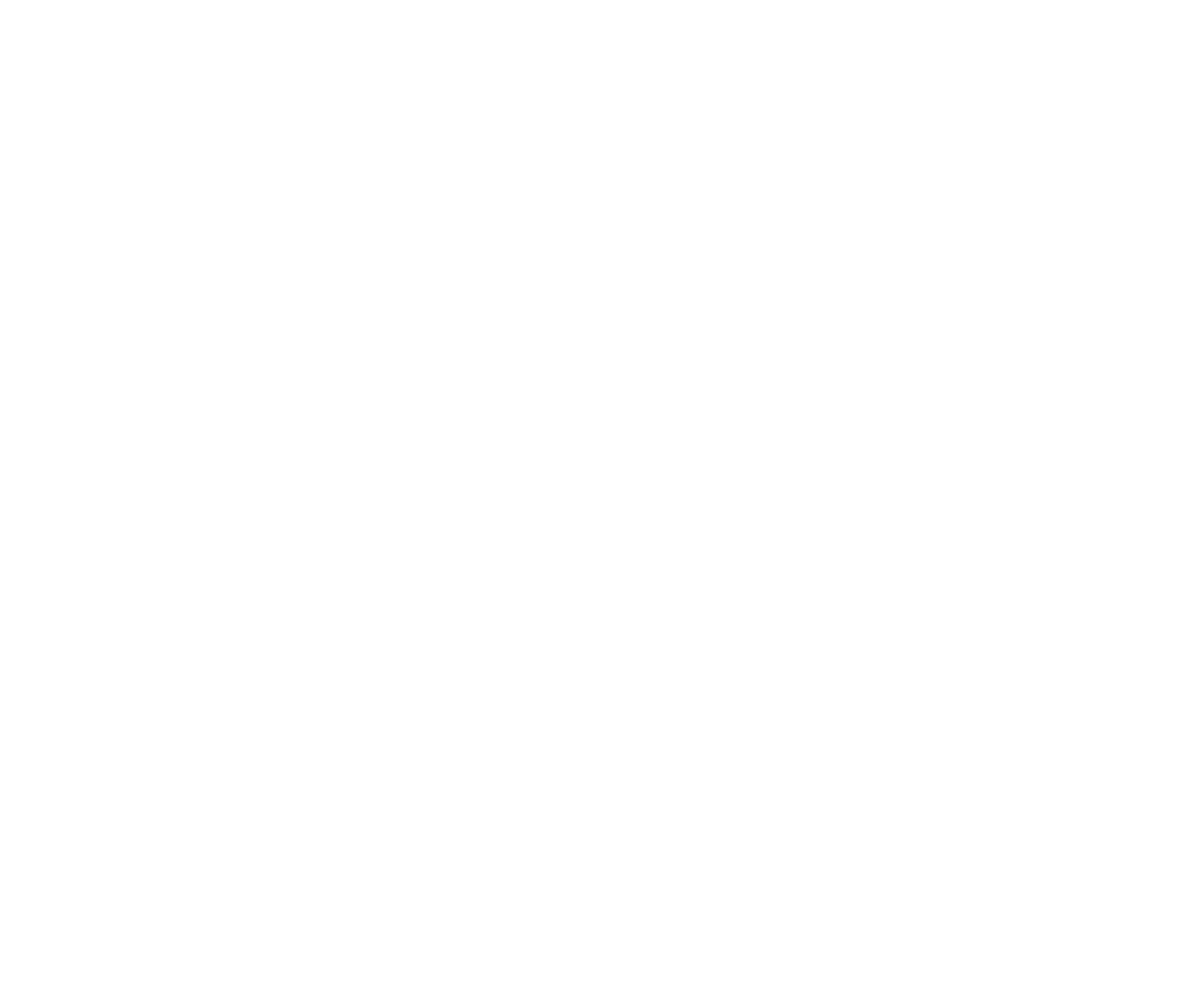
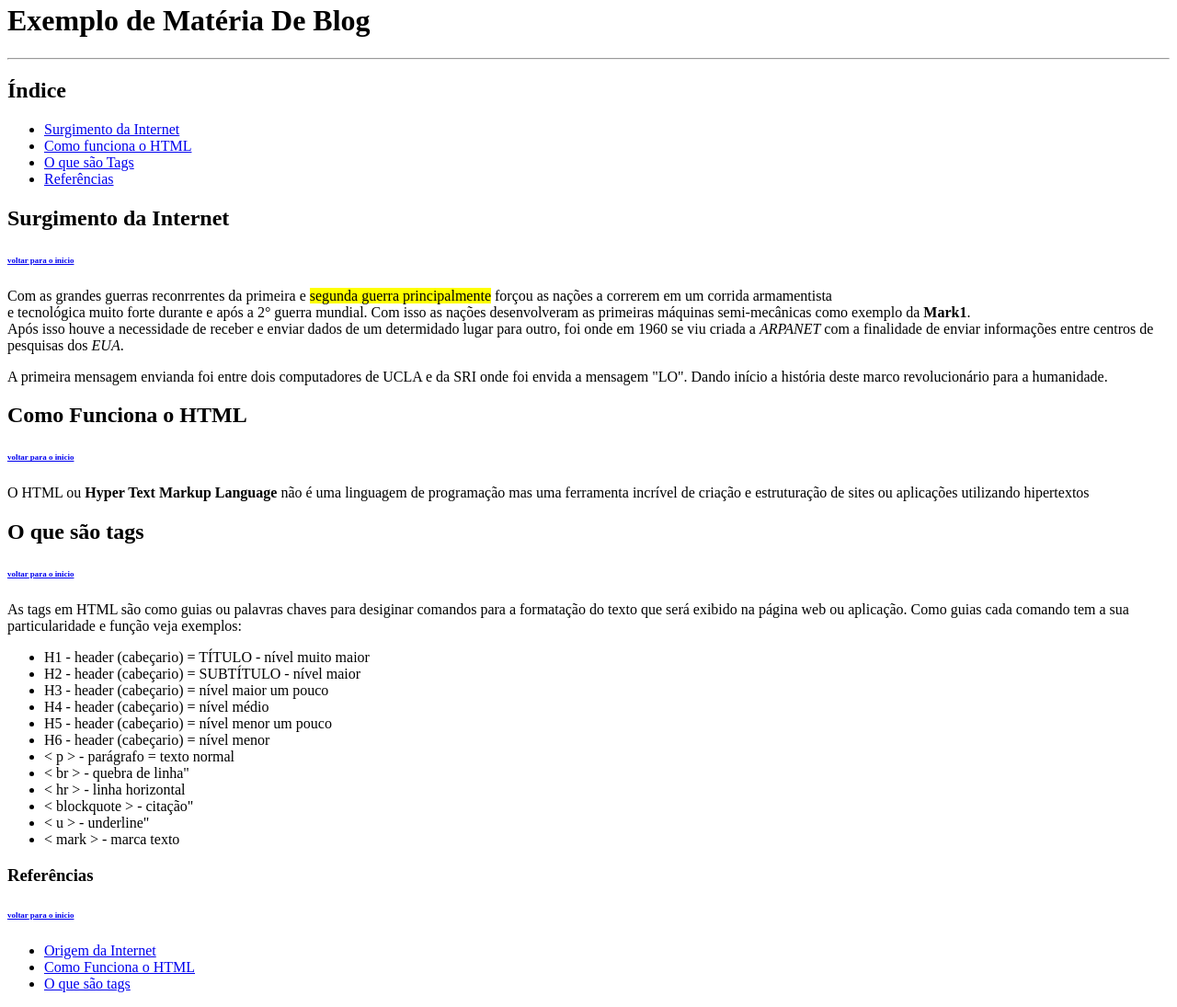
Before and after one commit to Dacruz-png/Projeto-HTML, a plain HTML site: page index.html in a window 1280 px wide. Shown: the part 17-1112 px from the top of the page at 92% size. Before the commit the page ends 800 px from the top, so only its background shows below. Drawn offline with Linux system fonts and the light colour scheme.

Commit message:
Em Andamento

```diff
--- a/index.html
+++ b/index.html
@@ -1,11 +1,61 @@
 <!DOCTYPE html>
-<html lang="en">
+<html lang="pt-br">
 <head>
     <meta charset="UTF-8">
     <meta name="viewport" content="width=device-width, initial-scale=1.0">
-    <title>Document</title>
+    <title>My Blog Exemple</title>
 </head>
 <body>
+    <h1 id="inicio">Exemplo de Matéria De Blog</h1>
+    <hr />
+    <h2>Índice</h2>
 
-</body>
+        <ul>
+            <li> <a href="#surgimento"> Surgimento da Internet </a> </li>
+            <li><a href="#comofunciona"> Como funciona o HTML </a></li>
+            <li><a href="#tags"> O que são Tags </a></li>
+            <li><a href="#referencias"> Referências </a></li>
+        </ul>
+
+    <h2 id="surgimento">Surgimento da Internet</h2>
+        <h6> <small> <a href="#inicio">voltar para o inicio</a></small> </h6>
+    <p>Com as grandes guerras reconrrentes da primeira e <mark>segunda guerra principalmente</mark> forçou as nações a correrem em um corrida armamentista <br> e tecnológica muito forte durante e após a 2° guerra mundial.
+    Com isso as nações desenvolveram as primeiras máquinas semi-mecânicas como exemplo da <strong>Mark1</strong>. <br>Após isso houve a necessidade de receber e enviar dados de um determidado lugar para outro, foi onde em 1960 se viu criada a <i>ARPANET</i> com a finalidade de enviar informações entre centros de pesquisas dos <i>EUA</i>.</p>
+    <p>A primeira mensagem envianda foi entre dois computadores de UCLA e da SRI onde foi envida a mensagem "LO".
+    Dando início a história deste marco revolucionário para a humanidade.</p>
+
+    <h2 id="comofunciona">Como Funciona o HTML</h2>
+        <h6> <small> <a href="#inicio">voltar para o inicio</a></small> </h6>
+    <p>O HTML ou <strong>Hyper Text Markup Language </strong> não é uma linguagem de programação mas uma ferramenta incrível de criação e estruturação de sites ou aplicações utilizando hipertextos</p>
+    <p></p>
+    <p></p>
+    <p></p>
+
+    <h2 id="tags">O que são tags </h2>
+        <h6> <small> <a href="#inicio">voltar para o inicio</a></small> </h6>
+    <p>As tags em HTML são como guias ou palavras chaves para desiginar comandos para a formatação do texto que será exibido na página web ou aplicação. Como guias cada comando tem a sua particularidade e função veja exemplos: </p>
+        <ul>
+            <li>H1 - header (cabeçario) = TÍTULO - nível muito maior</li>
+            <li>H2 - header (cabeçario) = SUBTÍTULO - nível  maior</li>
+            <li> H3 - header (cabeçario) = nível maior um pouco</li>
+            <li> H4 - header (cabeçario) = nível médio</li>
+            <li> H5 - header (cabeçario) = nível menor um pouco</li>
+            <li>  H6 - header (cabeçario) = nível menor</li>
+            <li> < p > - parágrafo = texto normal</li>
+            <li> < br > - quebra de linha"</li>
+            <li> < hr > - linha horizontal</li>
+            <li> < blockquote > - citação"</li>
+            <li> < u > - underline"</li>
+            <li> < mark > - marca texto</li>
+            </li>
+
+        </ul>
+
+    <h3 id="referencias">Referências</h3>
+        <h6> <small> <a href="#inicio">voltar para o inicio</a></small> </h6>
+        <ul>
+            <li><a href="https://brasilescola.uol.com.br/informatica/internet.htm"> Origem da Internet </a></li>
+            <li><a href="https://www.totvs.com/blog/developers/o-que-e-html/"> Como Funciona o HTML </a></li>
+            <li><a href="https://blog.betrybe.com/desenvolvimento-web/comandos-e-tags-html/"> O que são tags </a></li>
+        </ul>
 </html>
```
